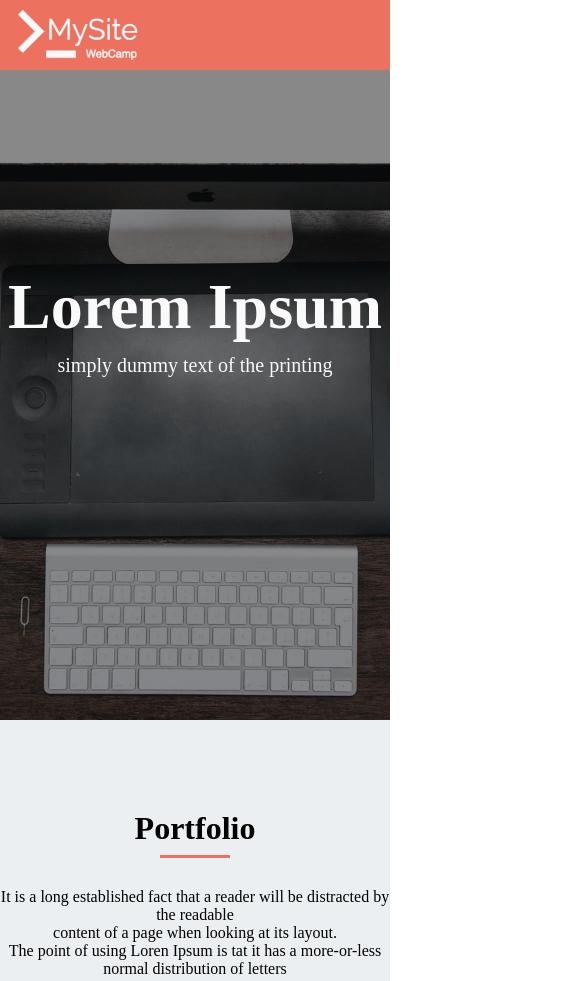
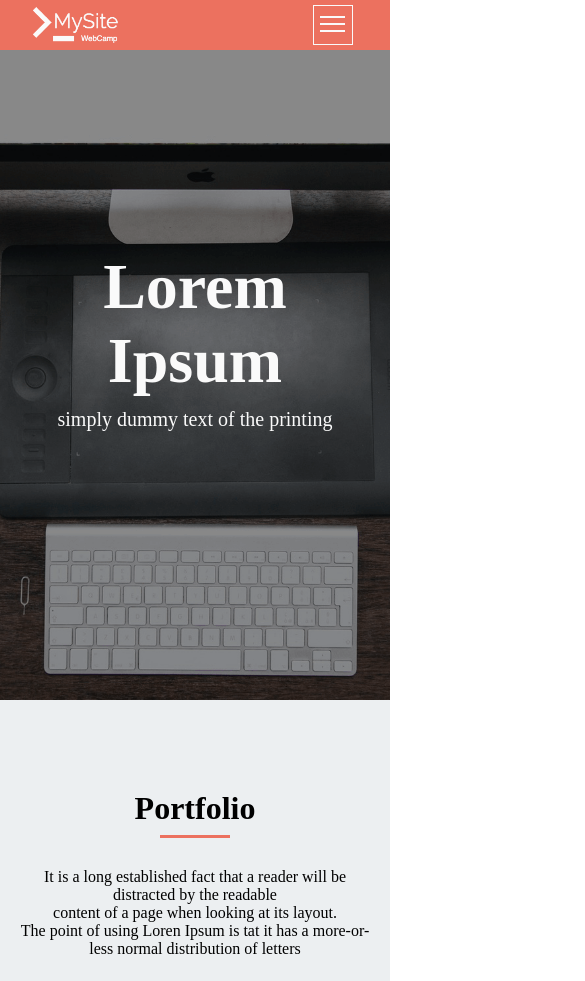
Before and after one commit to krkyk/MySite, a plain HTML site: page index.html in a window 390 px wide. Shown: the top 981 px of the page, 585 px wide, since content can reach past the window. Drawn offline with Linux system fonts and the light colour scheme.

Commit message:
[Finish]header

```diff
--- a/index.html
+++ b/index.html
@@ -2,9 +2,10 @@
 <html lang="ja">
   <head>
     <meta charset="UTF-8">
-    <title>WALS成果物</title>
+    <meta name="viewport" content="width=device-width,initial-scale=1.0">
     <script src="https://kit.fontawesome.com/6dae4ddc55.js" crossorigin="anonymous"></script>
     <link rel="stylesheet" href="style.css"/>
+    <title>WALS成果物</title>
   </head>
   <body>
     <header>
@@ -12,6 +13,11 @@
         <a href="#main-visual">
           <img class="logo" src="img/logo.png"/>
         </a>
+        <div class="nav-box">
+          <span class="list-bar"></span>
+          <span class="list-bar"></span>
+          <span class="list-bar"></span>
+        </div>
         <nav>
           <ul class="nav-list">
             <li class="nav-list-item">
--- a/style.css
+++ b/style.css
@@ -253,3 +253,51 @@ footer{
   color: #fafafa;
   text-align: center;
 }
+@media screen and (max-width:767px){
+  .container{
+    width:90%;
+  }
+}
+@media screen and (max-width:767px){
+  header{
+    height:50px;
+  }
+}
+@media screen and (max-width:767px){
+  .logo{
+    height:50px;
+  }
+}
+@media screen and (max-width:767px){
+  .nav-list-item{
+    display: none;
+    width:100%;
+    line-height:50px;
+    border-bottom: 1px solid gray;
+  }
+}
+@media screen and (max-width:767px){
+  .nav-box{
+    width:40px;
+    height:40px;
+    margin-right:5%;
+    border:1px solid #fafafa;
+    margin-top:5px;
+    margin-bottom:5px;
+    margin-left:auto;
+  }
+}
+@media screen and (max-width:767px){
+  .list-bar{
+    display:block;
+    width:25px;
+    height:2px;
+    margin:5px auto;
+    background-color: #fafafa;
+  }
+}
+@media screen and (max-width:767px){
+  .list-bar:first-child{
+    margin-top:10px;
+  }
+}
```
